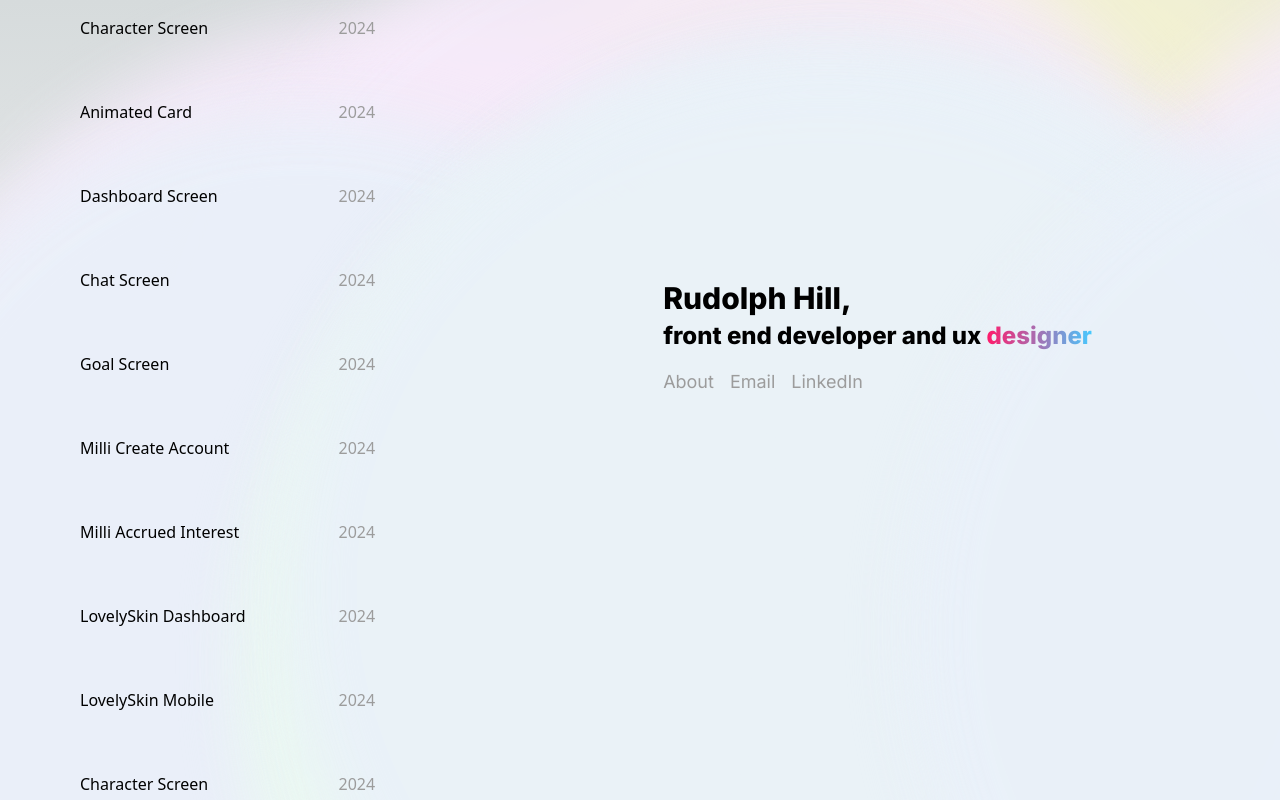
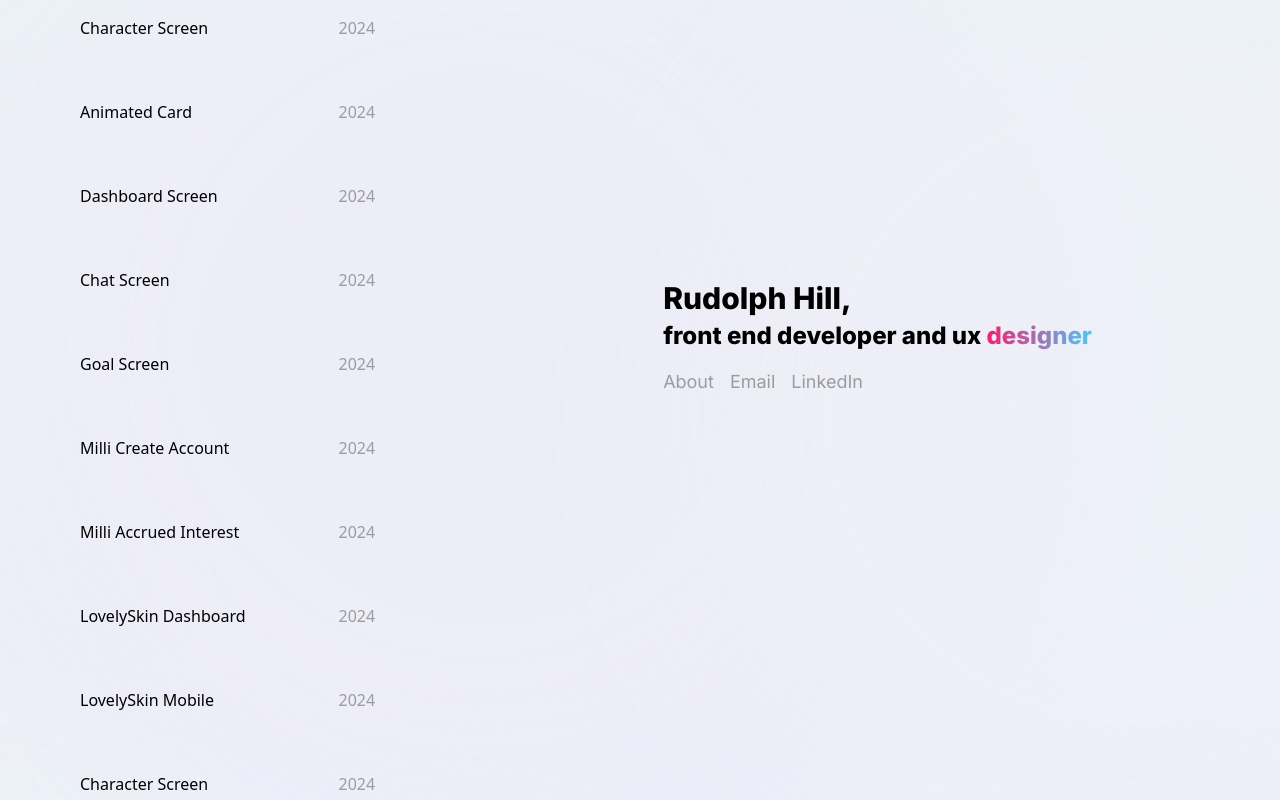
Before and after one commit to rhhill1401/ux-project, a Next.js app: page / in a window 1280 px wide. Shown: the top 800 px of the page. Built offline with nearby package versions, Linux system fonts and the light colour scheme.

Commit message:
animated background upadate

```diff
--- a/src/app/globals.css
+++ b/src/app/globals.css
@@ -12,13 +12,13 @@
 
 @media (prefers-color-scheme: dark) {
 	:root {
-		background: #e9f2f6;
+		background: #fbfbfe;
 	}
 }
 
 body {
 	color: rgb(var(--foreground-rgb));
-	background: #e9f2f6;
+	background: #fbfbfe;
 }
 
 @layer utilities {
--- a/src/app/page.tsx
+++ b/src/app/page.tsx
@@ -40,7 +40,7 @@ export default function Home() {
 	}, []);
 
 	return (
-		<div className='px-8 min-h-screen bg-mainBackground flex flex-col justify-center items-center overflow-hidden'>
+		<div className='px-8 min-h-screen bg-[#FBFBFE] flex flex-col justify-center items-center overflow-hidden'>
 			<main
 				className={`w-full max-w-6xl flex flex-col-reverse sm:flex-row sm:justify-between gap-8 ${
 					isHovered && isMobile ? 'hidden' : 'flex'
--- a/src/components/animatedBackground.tsx
+++ b/src/components/animatedBackground.tsx
@@ -6,20 +6,20 @@ const AnimatedBackground = () => {
 	useEffect(() => {
 		const createDot = () => {
 			const dot = document.createElement('div');
-			const size = Math.random() * 300 + 900; // Increased size range
-			const colors = ['#EBFAF0', '#F6EBFA', '#F3F1D3', '#E9F0F9'];
+			const size = Math.random() * 100 + 900; // Increased size range
+			const colors = ['#ECEBFA', '#EBFAF8', '#EBF7FA', '#EEEEF7'];
 			const color = colors[Math.floor(Math.random() * colors.length)];
 
 			dot.style.width = `${size}px`;
 			dot.style.height = `${size}px`;
 			dot.style.backgroundColor = color;
-			dot.style.borderRadius = '50%';
+			dot.style.borderRadius = '200%';
 			dot.style.position = 'absolute';
 			dot.style.top = `${Math.random() * 100}%`;
 			dot.style.left = `${Math.random() * 100}%`;
-			dot.style.filter = 'blur(30px)';
+			dot.style.filter = 'blur(80px)';
 			dot.style.animation = `move ${
-				Math.random() * 20 + 20
+				Math.random() * 10 + 10
 			}s linear infinite`;
 
 			const backgroundContainer =
@@ -30,7 +30,6 @@ const AnimatedBackground = () => {
 		};
 
 		for (let i = 0; i < 20; i++) {
-			// Increased the number of dots
 			createDot();
 		}
 	}, []);
```
